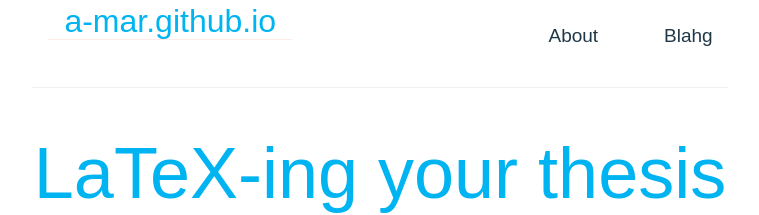
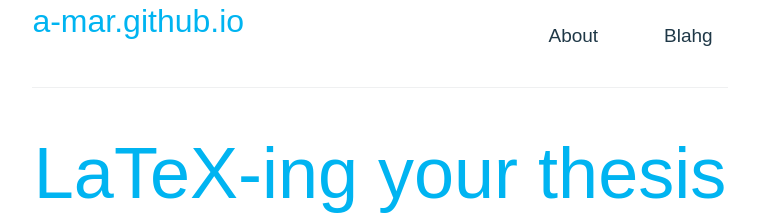
Before and after one commit to a-mar/blahg, a Jekyll site: the page built from index.html, in a window 1280 px wide. Shown: the top 215 px of the page, without its empty margins (260-1019 px from the left). Built offline with Jekyll 4.4.1, drawn with Linux system fonts in a browser that asks for light colours; nearby versions of some CDN libraries; some web fonts are replaced; Markdown is read by kramdown in place of the engine named in the settings.

Commit message:
Update main.css

```diff
--- a/stylesheets/main.css
+++ b/stylesheets/main.css
@@ -229,20 +229,16 @@ h6 {
 }
 
 .hither a {
-      margin: 1rem 1rem 0;
-      padding: 1rem 1rem 0;
+      padding: 2rem 0px 0px;
       font-size:2rem;
       color:#00B4F1;
       font-family:'Nuvo', sans-serif;
-      font-weight: normal;
-      font-style: normal;
+      border-bottom:none;
 }
     .hither a:hover {
-      margin: 1rem 1rem 0;
-      padding: 1rem 1rem 0;
+      padding: 2rem 0px 0px;
       color: rgba(0,180,241,0.5);
       background-color: none;
-      border-bottom:none;
     }
 
 /* Page header */
```
